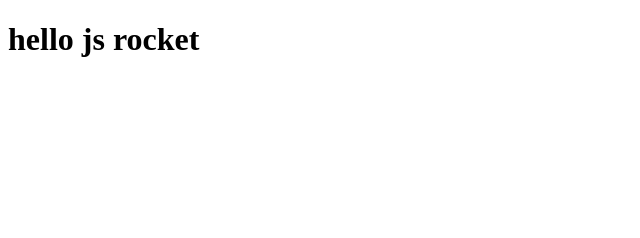
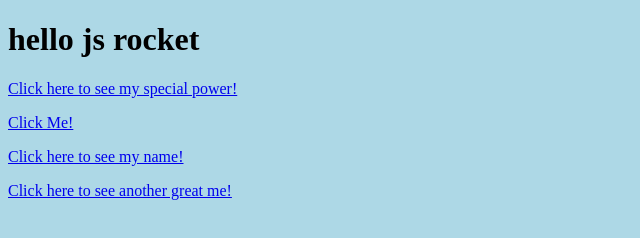
Before and after one commit to nickysavage/js-rocket, a plain HTML site: page index.html in a window 1280 px wide. Shown: the whole page, without its empty margins (0-640 px from the left). Drawn offline with Linux system fonts and the light colour scheme.

Commit message:
Playing with javascript
added js.script/style.css

```diff
--- /dev/null
+++ b/css/style.css
@@ -0,0 +1,3 @@
+body {
+	background-color: lightblue;
+}
--- a/index.html
+++ b/index.html
@@ -2,31 +2,17 @@
 <html>
 <head>
 	<title>JS Rocket</title>
-	<script type="text/javascript">
-		var car = {
-			make: 'VW',
-			type: 'Polo',
-			color: 'blue',
-			isTurnedOn: false,
-			numberOfWheels: 4,
-			seats: [
-				'seat 1',
-				'seat 2',
-				'seat 3',
-				'seat 4'
-			],
-			turnOn: function () {
-				this.isTurnedOn = true;
-			},
-			fly: function () {
-				alert("fly");
-			},
-		};
-
-		console.log('hello there friends!');
-	</script>
+	<script type="text/javascript" src="js/script.js">	</script>
+	<link rel="stylesheet" type="text/css" href="css/style.css">
 </head>
 <body>
 	<h1>hello js rocket</h1>
+	<p><a href="#" onclick="car.fly();">Click here to see my special power!</a></p>
+	<p></p><a href="#" onclick="carOnNow('On');">Click Me!</a></p>
+	<p><a href="#" onclick="sayMyName('Nick');">Click here to see my name!</a></p>
+	<p><a href="#" onclick="whatAmI('Genius');">Click here to see another great me!</a></p>
+
+
+</body>
 </body>
 </html>
--- /dev/null
+++ b/js/script.js
@@ -0,0 +1,39 @@
+var sayMyName = function (name) {
+	alert('My name is: '+name);
+}
+var whatAmI = function (string) {
+	alert('A '+string)
+}
+var carOnNow = function (string) {
+	alert('Car '+string)
+}
+
+var car = {
+	make: 'VW',
+	type: 'Polo',
+	color: 'blue',
+	isTurnedOn: false,
+	numberOfWheels: 4,
+	seats: [
+	'seat 1',
+	'seat 2',
+	'seat 3',
+	'seat 4'
+	],
+	turnOn: function () {
+		this.isTurnedOn = true;
+	},
+	fly: function () {
+		alert("fly");
+	},
+	switchCar: function (isOn) {
+		console.log('turn car '+isOn)					;
+		if (isOn == true) {
+			this.isTurnedOn = true;
+		} else {
+			this.isTurnedOn = false;
+		}
+	}
+};
+
+		console.log('hello there friends!');
```
